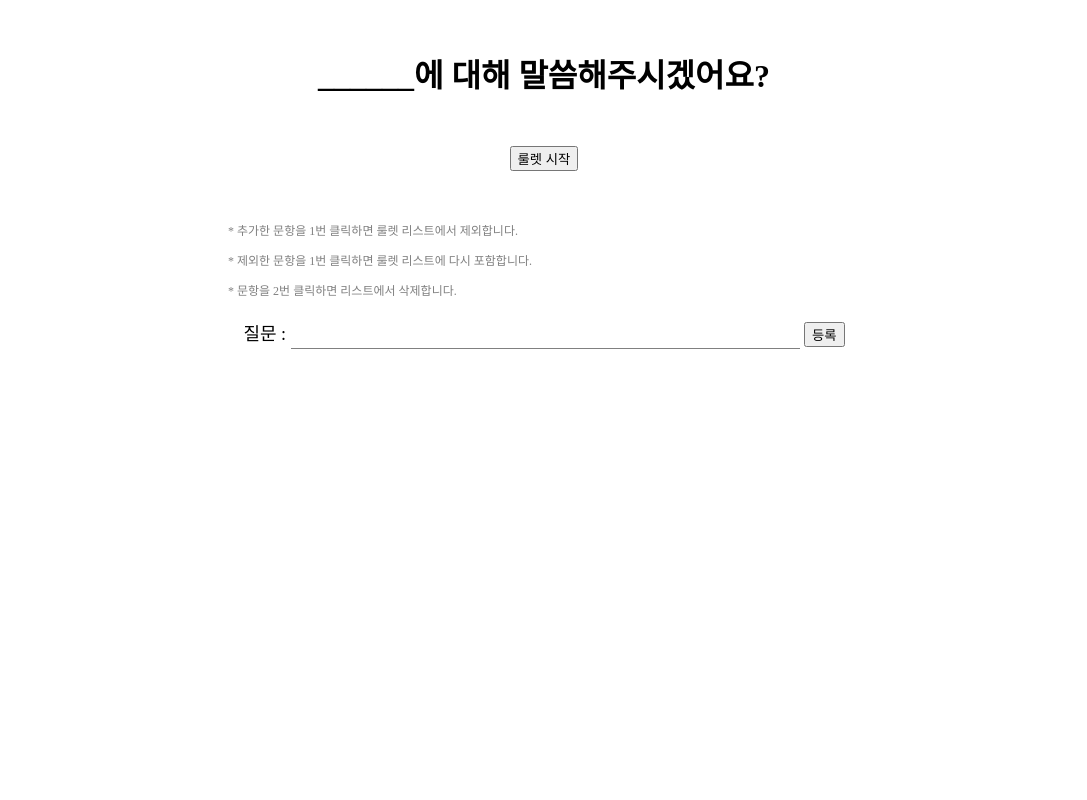
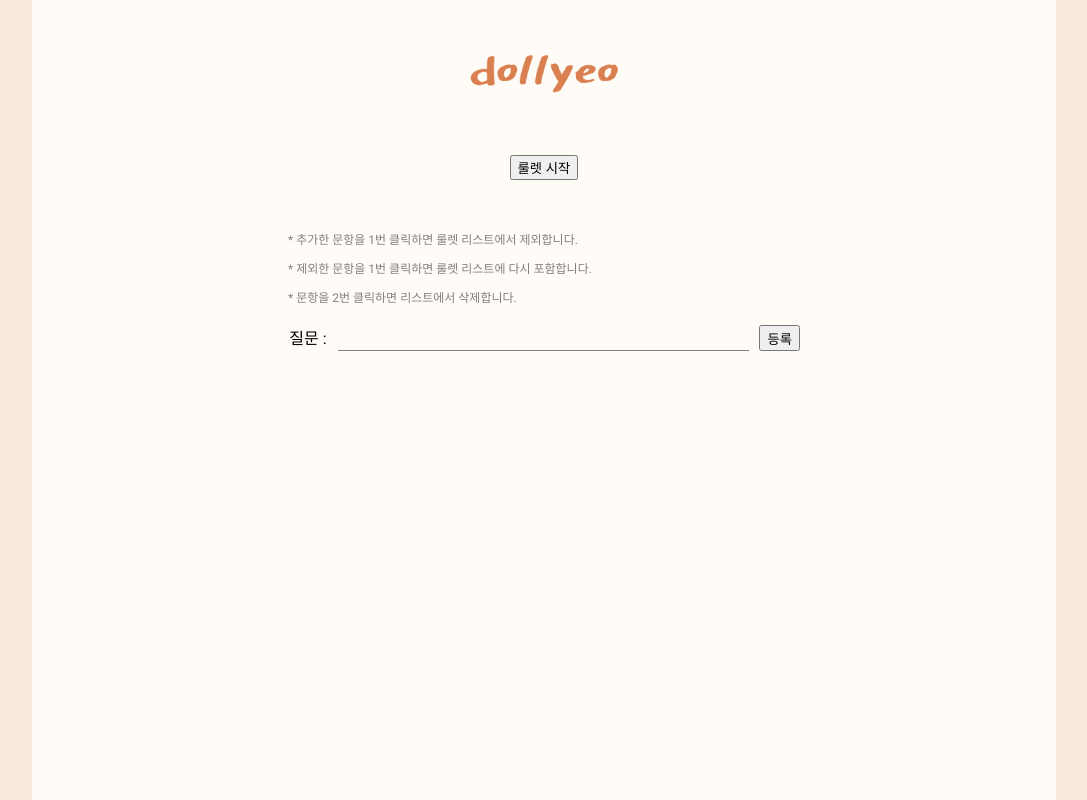
Before and after one commit to minkyeongJ/roulette, a plain HTML site: page index.html in a window 1280 px wide. Shown: the whole page, without its empty margins (96-1183 px from the left). Drawn offline with Linux system fonts and the light colour scheme; a web font is replaced by a local one.

Commit message:
DesignCSS: 디자인 수정

```diff
--- a/index.html
+++ b/index.html
@@ -10,7 +10,9 @@
   <body>
     <div id="app">
       <header class="section-titie">
-        <h1 class="titie"><span>______</span>에 대해 말씀해주시겠어요?</h1>
+        <h1 class="titie">
+          <img src="./assets/title-dollyeo.png" alt="돌려">
+        </h1>
       </header>
       <main>
         <div class="section-roulette">
--- a/script.js
+++ b/script.js
@@ -55,6 +55,7 @@ $buttonChooseQuestion.addEventListener("click", () => {
     finallyChosenList.classList.remove("include-choose");
     finallyChosenList.classList.add("except-choose");
     finallyChosenList.classList.remove("list-chosen");
+    finallyChosenList.scrollIntoView();
   }
 
   $questionList = $showQuestionList.querySelectorAll(".include-choose");
--- a/style.scss
+++ b/style.scss
@@ -1,3 +1,9 @@
+@import url("https://fonts.googleapis.com/css2?family=Gowun+Batang&family=Nanum+Gothic:wght@400;700;800&family=Roboto:wght@400;700&display=swap");
+
+// font-family: 'Gowun Batang', serif;
+// font-family: 'Nanum Gothic', sans-serif;
+// font-family: 'Roboto', sans-serif;
+
 .ir {
   position: absolute;
   clip: rect(0 0 0 0);
@@ -7,12 +13,33 @@
   overflow: hidden;
 }
 
-#app {
-  text-align: center;
+html,
+body {
+  width: 100%;
+  height: 100%;
+  margin: 0;
+  padding: 0;
 }
 
+body {
+  background-color: #fbe9db;
+  #app {
+    min-height: 100vh;
+    width: 80vw;
+    margin: 0 auto;
+    background-color: #fffcf7;
+    text-align: center;
+    font-family: "Roboto", sans-serif;
+  }
+}
 .section-titie {
-  margin: 50px 0;
+  padding: 50px 0;
+  .titie {
+    margin: 0;
+    img{
+      width: 150px;
+    }
+  }
 }
 
 main {
@@ -21,15 +48,23 @@ main {
 }
 
 .section-inputquestion {
+  display: flex;
+  flex-wrap: wrap;
+  gap: 10px;
   label {
-    font-size: 18px;
+    font-size: 16px;
+    min-width: 40px;
   }
   input {
+    flex: 1;
     height: 23px;
-    width: 80%;
     font-size: 16px;
     border: none;
     border-bottom: 1px solid gray;
+    background-color: initial;
+  }
+  #button-addquestion {
+    min-width: 40px;
   }
 }
 
@@ -39,10 +74,16 @@ main {
     margin: 10px auto;
     width: 80%;
   }
+  ul > li {
+    max-width: 90%;
+    word-break: break-all;
+  }
 }
 
 .section-roulette {
-  margin: 50px 0;
+  margin-bottom: 50px;
+  position: sticky;
+  top: 20px;
 }
 
 .list-chosen {
@@ -61,3 +102,9 @@ main {
     color: gray;
   }
 }
+
+@media (max-width: 760px) {
+  main {
+    width: 90%;
+  }
+}
```
Also changed, not shown: README.md, assets/circle-blue.png (added), assets/fan-green.png (added), assets/fan-skyblue.png (added), assets/ribbon-pink.png (added), assets/star-candy-yellow.png (added), assets/title-dollyeo.png (added), assets/trapezoid-green.png (added), assets/vase-pink.png (added), style.css, 1 other file.
